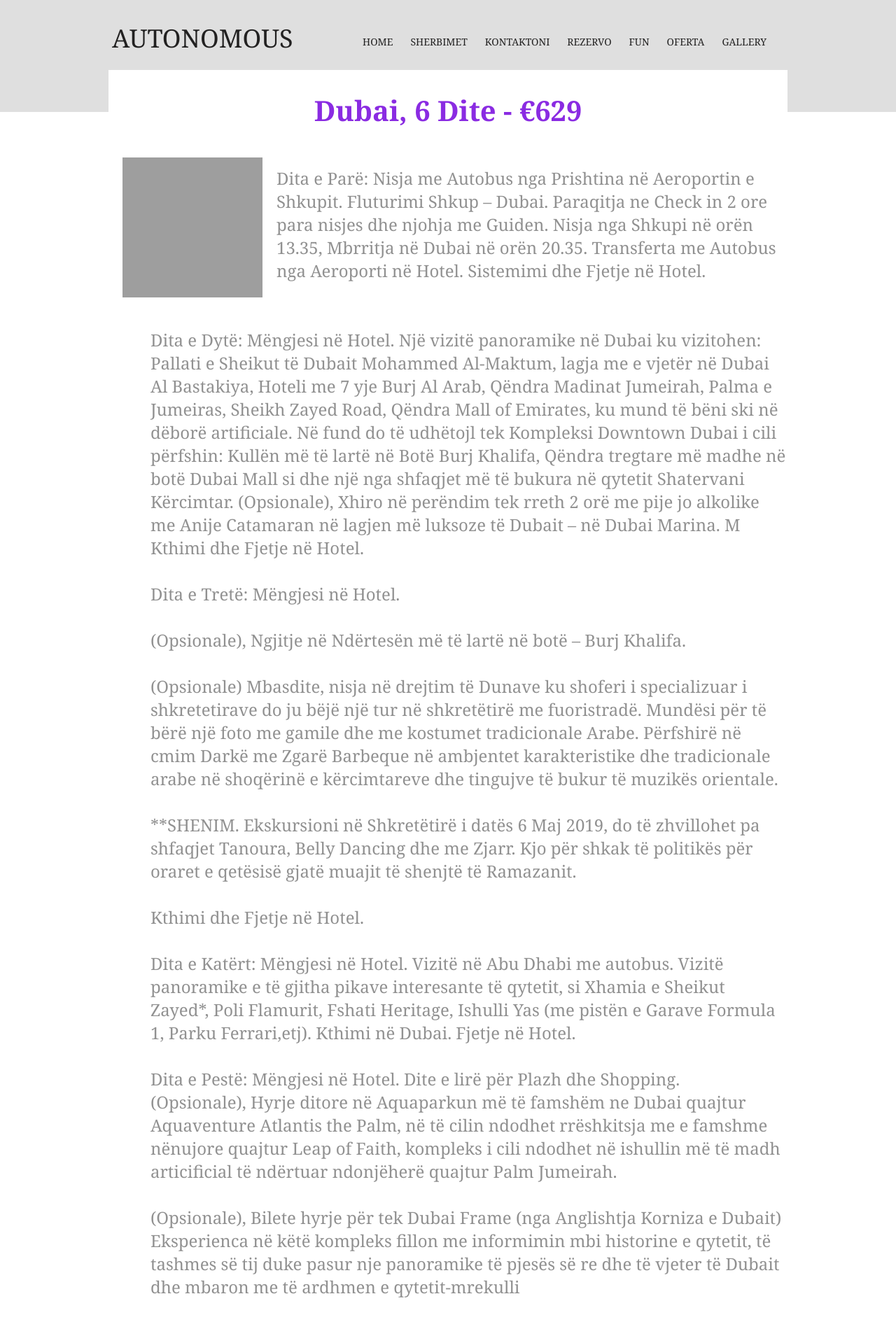
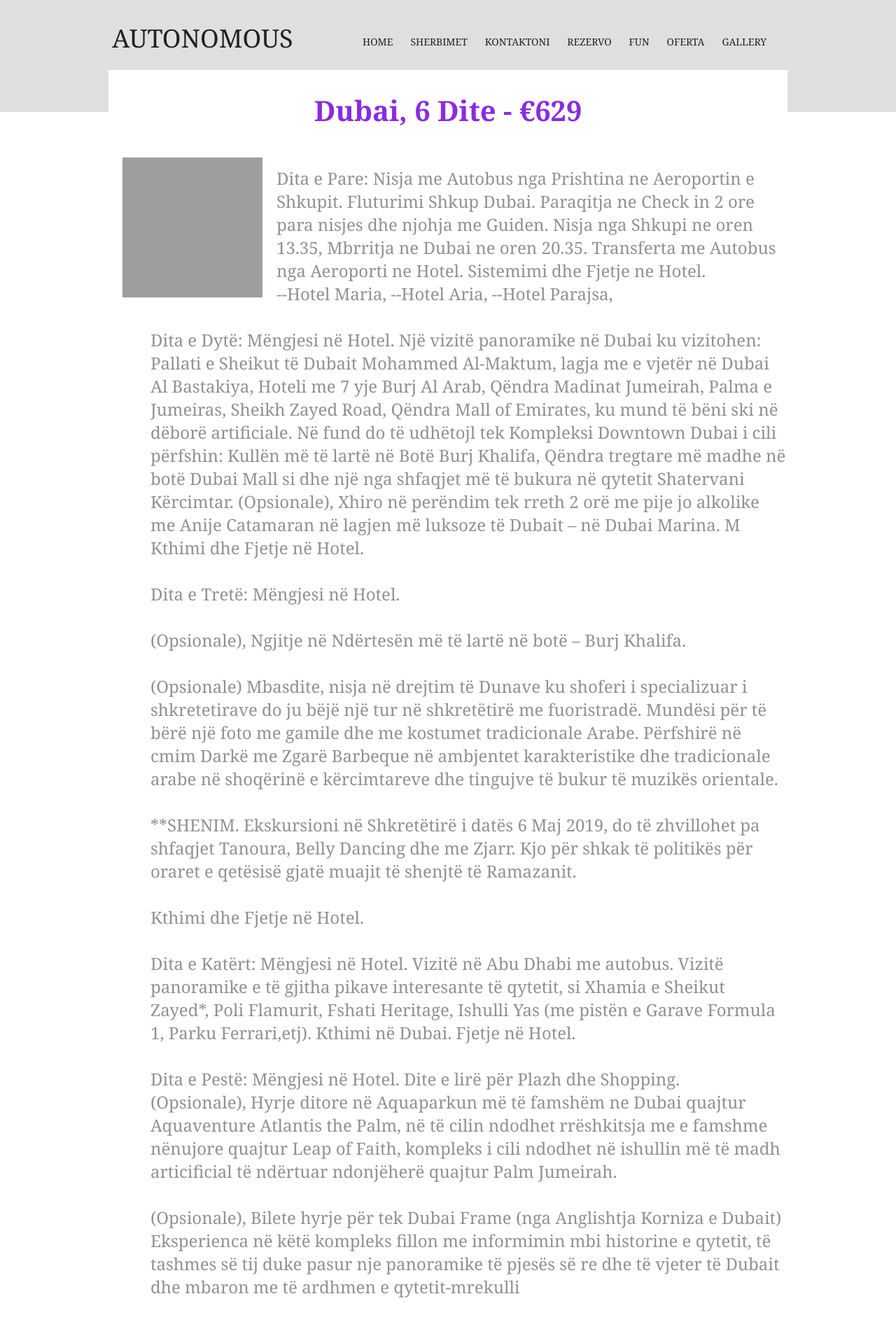
Before and after one commit to JonHajdini/InternetProgramming, a PHP site: page /html/lavdatat.php in a window 1280 px wide. Shown: the top 1889 px of the page at 70% size. Run offline with PHP 8.4, Linux system fonts and the light colour scheme; some libraries are stand-ins or nearby versions; grey boxes are pictures that could not be loaded.

Commit message:
Update tek lavdata.php

```diff
--- a/html/lavdatat.php
+++ b/html/lavdatat.php
@@ -51,11 +51,36 @@
                     <div class="three_quarter">
                         <blockquote>
                             <p style="font-size: 24px;"><br>
-                                Dita e Parë: Nisja me Autobus nga Prishtina në Aeroportin e Shkupit. Fluturimi Shkup –
+                               <?php $text = "Dita e Parë: Nisja me Áutobus nga Prishtina në Áeroportin e Shkupit. Fluturimi Shkup –
                                 Dubai. Paraqitja ne Check in 2 ore para nisjes dhe njohja me Guiden. Nisja nga Shkupi në
-                                orën 13.35, Mbrritja në Dubai në orën 20.35. Transferta me Autobus nga Aeroporti në
-                                Hotel. Sistemimi dhe Fjetje në Hotel.
-                                </br>
+                                orën 13.35, Mbrritja në Dubai në orën 20.35. Transferta me Áutobus nga Aeroporti në
+                                Hotel. Sistemimi dhe Fjetje në Hotel.\n";
+
+                               //--------------------preg_replace function------------------------------------------
+                            function remove_accent($text)
+                            {
+                                $a = array('À', 'Á', 'Â', 'Ã', 'Ä', 'Å', 'Æ', 'Ç', 'È', 'É', 'Ê', 'Ë', 'Ì', 'Í', 'Î', 'Ï', 'Ð', 'Ñ', 'Ò', 'Ó', 'Ô', 'Õ', 'Ö', 'Ø', 'Ù', 'Ú', 'Û', 'Ü', 'Ý', 'ß', 'à', 'á', 'â', 'ã', 'ä', 'å', 'æ', 'ç', 'è', 'é', 'ê', 'ë', 'ì', 'í', 'î', 'ï', 'ñ', 'ò', 'ó', 'ô', 'õ', 'ö', 'ø', 'ù', 'ú', 'û', 'ü', 'ý', 'ÿ', 'Ā', 'ā', 'Ă', 'ă', 'Ą', 'ą', 'Ć', 'ć', 'Ĉ', 'ĉ', 'Ċ', 'ċ', 'Č', 'č', 'Ď', 'ď', 'Đ', 'đ', 'Ē', 'ē', 'Ĕ', 'ĕ', 'Ė', 'ė', 'Ę', 'ę', 'Ě', 'ě', 'Ĝ', 'ĝ', 'Ğ', 'ğ', 'Ġ', 'ġ', 'Ģ', 'ģ', 'Ĥ', 'ĥ', 'Ħ', 'ħ', 'Ĩ', 'ĩ', 'Ī', 'ī', 'Ĭ', 'ĭ', 'Į', 'į', 'İ', 'ı', 'Ĳ', 'ĳ', 'Ĵ', 'ĵ', 'Ķ', 'ķ', 'Ĺ', 'ĺ', 'Ļ', 'ļ', 'Ľ', 'ľ', 'Ŀ', 'ŀ', 'Ł', 'ł', 'Ń', 'ń', 'Ņ', 'ņ', 'Ň', 'ň', 'ŉ', 'Ō', 'ō', 'Ŏ', 'ŏ', 'Ő', 'ő', 'Œ', 'œ', 'Ŕ', 'ŕ', 'Ŗ', 'ŗ', 'Ř', 'ř', 'Ś', 'ś', 'Ŝ', 'ŝ', 'Ş', 'ş', 'Š', 'š', 'Ţ', 'ţ', 'Ť', 'ť', 'Ŧ', 'ŧ', 'Ũ', 'ũ', 'Ū', 'ū', 'Ŭ', 'ŭ', 'Ů', 'ů', 'Ű', 'ű', 'Ų', 'ų', 'Ŵ', 'ŵ', 'Ŷ', 'ŷ', 'Ÿ', 'Ź', 'ź', 'Ż', 'ż', 'Ž', 'ž', 'ſ', 'ƒ', 'Ơ', 'ơ', 'Ư', 'ư', 'Ǎ', 'ǎ', 'Ǐ', 'ǐ', 'Ǒ', 'ǒ', 'Ǔ', 'ǔ', 'Ǖ', 'ǖ', 'Ǘ', 'ǘ', 'Ǚ', 'ǚ', 'Ǜ', 'ǜ', 'Ǻ', 'ǻ', 'Ǽ', 'ǽ', 'Ǿ', 'ǿ');
+                                $b = array('A', 'A', 'A', 'A', 'A', 'A', 'AE', 'C', 'E', 'E', 'E', 'E', 'I', 'I', 'I', 'I', 'D', 'N', 'O', 'O', 'O', 'O', 'O', 'O', 'U', 'U', 'U', 'U', 'Y', 's', 'a', 'a', 'a', 'a', 'a', 'a', 'ae', 'c', 'e', 'e', 'e', 'e', 'i', 'i', 'i', 'i', 'n', 'o', 'o', 'o', 'o', 'o', 'o', 'u', 'u', 'u', 'u', 'y', 'y', 'A', 'a', 'A', 'a', 'A', 'a', 'C', 'c', 'C', 'c', 'C', 'c', 'C', 'c', 'D', 'd', 'D', 'd', 'E', 'e', 'E', 'e', 'E', 'e', 'E', 'e', 'E', 'e', 'G', 'g', 'G', 'g', 'G', 'g', 'G', 'g', 'H', 'h', 'H', 'h', 'I', 'i', 'I', 'i', 'I', 'i', 'I', 'i', 'I', 'i', 'IJ', 'ij', 'J', 'j', 'K', 'k', 'L', 'l', 'L', 'l', 'L', 'l', 'L', 'l', 'l', 'l', 'N', 'n', 'N', 'n', 'N', 'n', 'n', 'O', 'o', 'O', 'o', 'O', 'o', 'OE', 'oe', 'R', 'r', 'R', 'r', 'R', 'r', 'S', 's', 'S', 's', 'S', 's', 'S', 's', 'T', 't', 'T', 't', 'T', 't', 'U', 'u', 'U', 'u', 'U', 'u', 'U', 'u', 'U', 'u', 'U', 'u', 'W', 'w', 'Y', 'y', 'Y', 'Z', 'z', 'Z', 'z', 'Z', 'z', 's', 'f', 'O', 'o', 'U', 'u', 'A', 'a', 'I', 'i', 'O', 'o', 'U', 'u', 'U', 'u', 'U', 'u', 'U', 'u', 'U', 'u', 'A', 'a', 'AE', 'ae', 'O', 'o');
+                                return str_replace($a, $b, $text);
+
+                            }
+
+                            function post_slug($text)
+                            {
+                                return (preg_replace(array('/[^a-zA-Z0-9 -,.:]/', '/[ -]+/', '/^-|-$/'),
+                                    array('', ' ', ''), remove_accent($text)));
+                            }
+                                   echo post_slug($text);
+                            //------------------------preg_split-------------------------------------------------
+                                   $result = preg_split("/[\n]+/", "--Hotel Maria, \n --Hotel Aria, \n --Hotel Parajsa, ");
+                                   echo "<br>";
+                                   // Display result
+                                   foreach($result as $a)
+                                   {
+                                       print $a;
+                                   }
+                                   ?>
+
                                 <br />
                                 <br />
                                 Dita e Dytë: Mëngjesi në Hotel. Një vizitë panoramike në Dubai ku vizitohen: Pallati e
@@ -123,7 +148,7 @@
                                 <br>
                                 Nisja më 18 Maj.
                                 </br>
-                            </p>
+                            </>
                         </blockquote>
 
                     </div>
```
